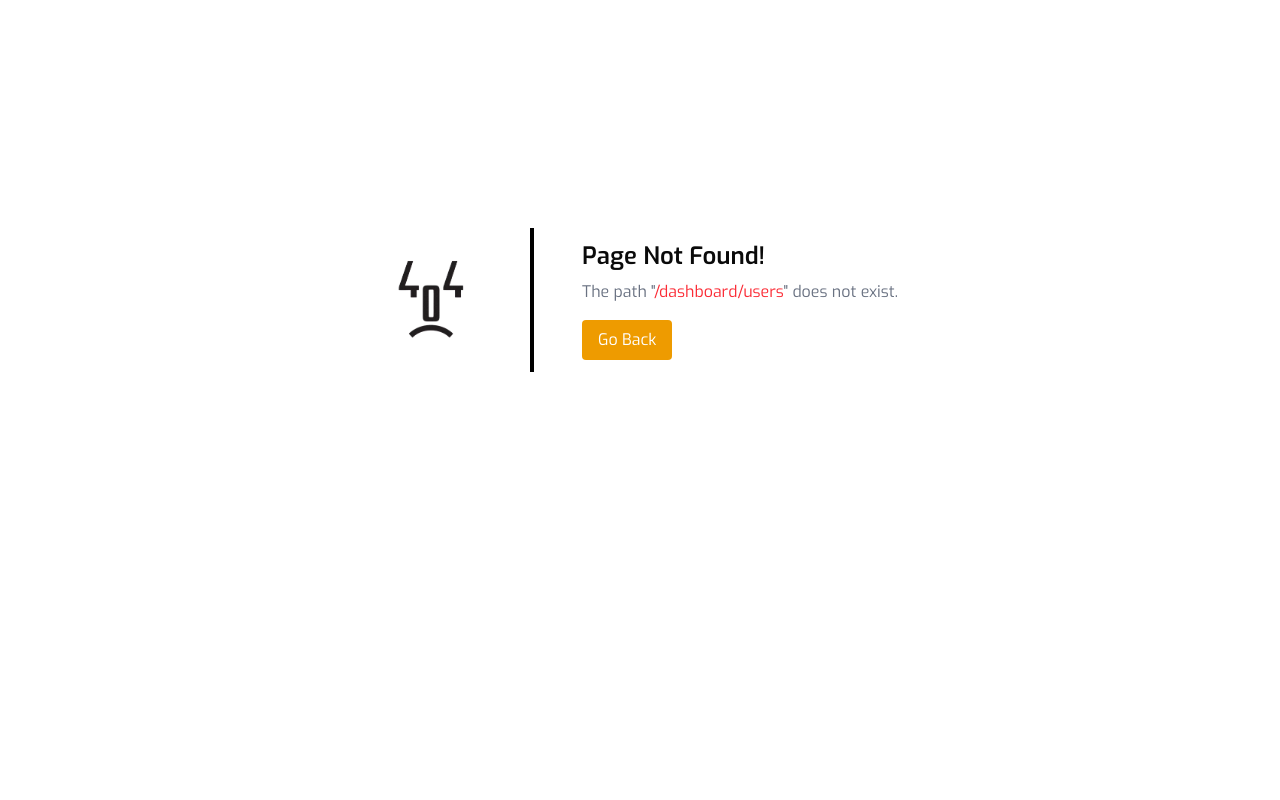
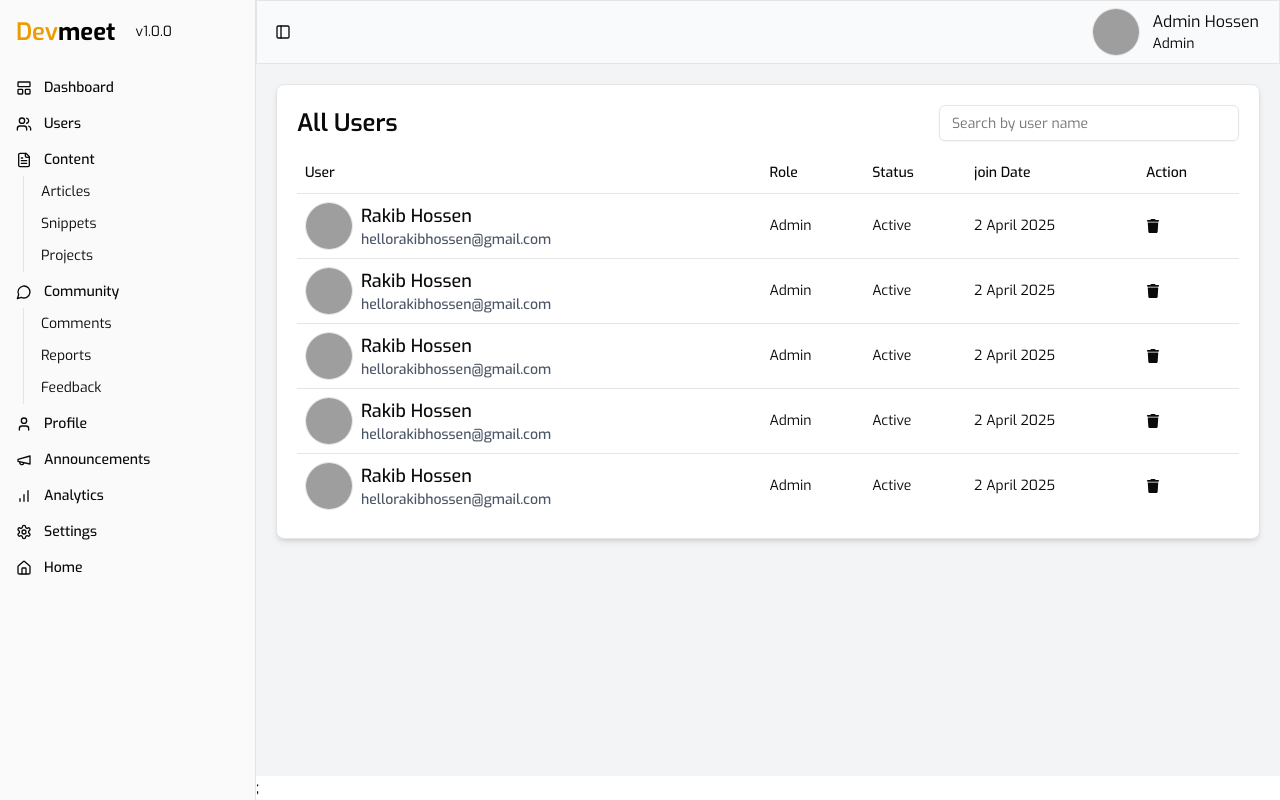
Before and after one commit to Sushanto171/devmeet, a Next.js app: page /dashboard/users in a window 1280 px wide. Before the commit this address had no page. Built offline with nearby package versions, Linux system fonts and the light colour scheme; grey boxes are pictures that could not be loaded.

Commit message:
user page design done

```diff
--- a/src/app/dashboard/layout.jsx
+++ b/src/app/dashboard/layout.jsx
@@ -13,6 +13,7 @@ import {
   SidebarProvider,
   SidebarTrigger,
 } from "@/components/ui/sidebar";
+import Link from "next/link";
 const layout = ({ children }) => {
   return (
     <>
@@ -25,11 +26,13 @@ const layout = ({ children }) => {
             </div>
 
             <div className="flex items-center gap-3">
-              <img
-                className="w-12 h-12 rounded-full border"
-                src={"https://i.ibb.co.com/JWDd73K0/image.png"}
-                alt="profile"
-              />
+              <Link href="/dashboard/profile">
+                <img
+                  className="w-12 h-12 rounded-full border"
+                  src={"https://i.ibb.co.com/JWDd73K0/image.png"}
+                  alt="profile"
+                />
+              </Link>
               <div>
                 <p className="text-md mr-5">{"Admin Hossen"}</p>
                 <p className="text-sm mr-5">Admin</p>
--- /dev/null
+++ b/src/app/dashboard/users/page.jsx
@@ -0,0 +1,162 @@
+import { Input } from "@/components/ui/input";
+import {
+  Table,
+  TableBody,
+  TableCell,
+  TableHead,
+  TableHeader,
+  TableRow,
+} from "@/components/ui/table";
+import { FaTrash } from "react-icons/fa6";
+
+const page = () => {
+  return (
+    <div className="p-5 ">
+      <div className="p-5 bg-white shadow-md rounded-md border">
+        <div className="flex md:flex-row flex-col justify-between items-center gap-5 mb-3">
+          <h3 className="text-2xl font-semibold ">All Users</h3>
+          <Input
+            type="search"
+            className="max-w-[300px] rounded-sm"
+            placeholder="Search by user name"
+          />
+        </div>
+        <Table>
+          <TableHeader>
+            <TableRow>
+              <TableHead>User</TableHead>
+              <TableHead>Role</TableHead>
+              <TableHead>Status</TableHead>
+              <TableHead>join Date</TableHead>
+              <TableHead>Action</TableHead>
+            </TableRow>
+          </TableHeader>
+          <TableBody>
+            <TableRow>
+              <TableCell className="font-medium">
+                <div className="flex  items-center gap-2">
+                  <img
+                    className="w-12 h-12 rounded-full border"
+                    src={"https://i.ibb.co.com/JWDd73K0/image.png"}
+                    alt="profile"
+                  />
+                  <div>
+                    <h3 className="text-lg">Rakib Hossen</h3>
+
+                    <p className="text-sm text-gray-600">
+                      hellorakibhossen@gmail.com
+                    </p>
+                  </div>
+                </div>
+              </TableCell>
+              <TableCell>Admin</TableCell>
+              <TableCell>Active</TableCell>
+              <TableCell>2 April 2025</TableCell>
+              <TableCell className="text-right">
+                <FaTrash></FaTrash>
+              </TableCell>
+            </TableRow>
+            <TableRow>
+              <TableCell className="font-medium">
+                <div className="flex  items-center gap-2">
+                  <img
+                    className="w-12 h-12 rounded-full border"
+                    src={"https://i.ibb.co.com/JWDd73K0/image.png"}
+                    alt="profile"
+                  />
+                  <div>
+                    <h3 className="text-lg">Rakib Hossen</h3>
+
+                    <p className="text-sm text-gray-600">
+                      hellorakibhossen@gmail.com
+                    </p>
+                  </div>
+                </div>
+              </TableCell>
+              <TableCell>Admin</TableCell>
+              <TableCell>Active</TableCell>
+              <TableCell>2 April 2025</TableCell>
+              <TableCell className="text-right">
+                <FaTrash></FaTrash>
+              </TableCell>
+            </TableRow>
+            <TableRow>
+              <TableCell className="font-medium">
+                <div className="flex  items-center gap-2">
+                  <img
+                    className="w-12 h-12 rounded-full border"
+                    src={"https://i.ibb.co.com/JWDd73K0/image.png"}
+                    alt="profile"
+                  />
+                  <div>
+                    <h3 className="text-lg">Rakib Hossen</h3>
+
+                    <p className="text-sm text-gray-600">
+                      hellorakibhossen@gmail.com
+                    </p>
+                  </div>
+                </div>
+              </TableCell>
+              <TableCell>Admin</TableCell>
+              <TableCell>Active</TableCell>
+              <TableCell>2 April 2025</TableCell>
+              <TableCell className="text-right">
+                <FaTrash></FaTrash>
+              </TableCell>
+            </TableRow>
+            <TableRow>
+              <TableCell className="font-medium">
+                <div className="flex  items-center gap-2">
+                  <img
+                    className="w-12 h-12 rounded-full border"
+                    src={"https://i.ibb.co.com/JWDd73K0/image.png"}
+                    alt="profile"
+                  />
+                  <div>
+                    <h3 className="text-lg">Rakib Hossen</h3>
+
+                    <p className="text-sm text-gray-600">
+                      hellorakibhossen@gmail.com
+                    </p>
+                  </div>
+                </div>
+              </TableCell>
+              <TableCell>Admin</TableCell>
+              <TableCell>Active</TableCell>
+              <TableCell>2 April 2025</TableCell>
+              <TableCell className="text-right">
+                <FaTrash></FaTrash>
+              </TableCell>
+            </TableRow>
+            <TableRow>
+              <TableCell className="font-medium">
+                <div className="flex  items-center gap-2">
+                  <img
+                    className="w-12 h-12 rounded-full border"
+                    src={"https://i.ibb.co.com/JWDd73K0/image.png"}
+                    alt="profile"
+                  />
+                  <div>
+                    <h3 className="text-lg">Rakib Hossen</h3>
+
+                    <p className="text-sm text-gray-600">
+                      hellorakibhossen@gmail.com
+                    </p>
+                  </div>
+                </div>
+              </TableCell>
+              <TableCell>Admin</TableCell>
+              <TableCell>Active</TableCell>
+              <TableCell>2 April 2025</TableCell>
+              <TableCell className="text-right">
+                <FaTrash></FaTrash>
+              </TableCell>
+            </TableRow>
+          </TableBody>
+        </Table>
+      </div>
+    </div>
+  );
+};
+
+export default page;
```
